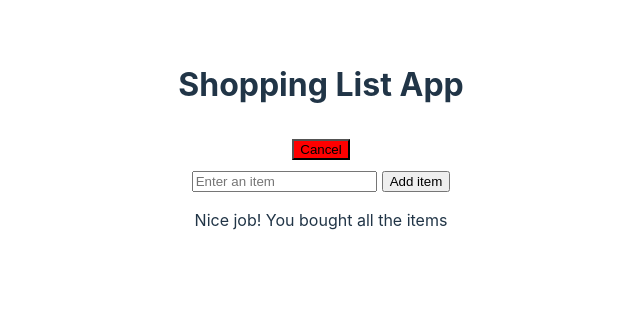
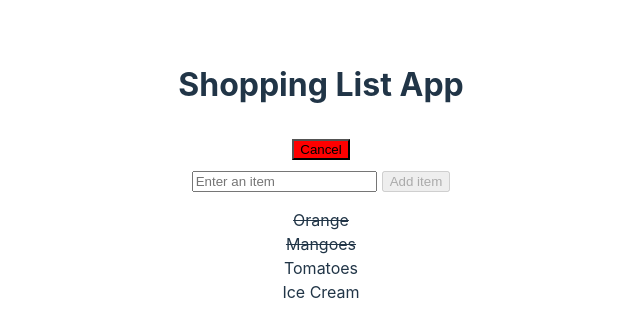
Before and after one commit to testing-region/vue-js-test, a Vue app in the folder app/: page / in a window 1280 px wide. Both pictures are taken after a click on the button "Add Item". Shown: the top 336 px of the page, without its empty margins (319-959 px from the left). Built offline with nearby package versions, Linux system fonts and the light colour scheme.

Commit message:
test dynamic css classes

```diff
--- a/app/src/components/Options.vue
+++ b/app/src/components/Options.vue
@@ -5,11 +5,10 @@ export default {
             header: "Shopping List App",
             newItem: "",
             items: [
-                /*
-                { id: 1, label: "Orange" },
-                { id: 2, label: "Mangoes" },
-                { id: 3, label: "Tomatoes" },
-                { id: 4, label: "Ice Cream" }, */
+                { id: 1, label: "Orange", purchased: true },
+                { id: 2, label: "Mangoes", purchased: true },
+                { id: 3, label: "Tomatoes", purchased: false },
+                { id: 4, label: "Ice Cream", purchased: false },
             ],
             editing: false,
         }
@@ -27,6 +26,10 @@ export default {
         doEdit(editing) {
             this.editing = editing
             this.newItem = ""
+        },
+
+        togglePurchased(item) {
+            item.purchased = !item.purchased
         }
     },
 }
@@ -35,19 +38,27 @@ export default {
 <template>
     <div class="header">
         <h1>{{ header }}</h1>
-        <button v-if="editing" @click="doEdit(false)" class="no-edit">Cancel</button>
-        <button v-else @click="doEdit(true)" class="edit">Add Item</button>
+        <button v-if="editing" @click="doEdit(false)" class="no-edit">
+            Cancel
+        </button>
+        <button v-else @click="doEdit(true)" class="edit">
+            Add Item
+        </button>
     </div>
 
     <div v-if="editing">
-        <input type="text" v-model="newItem" @keyup.enter="addItem" placeholder="Enter an item" />
-        <button type="button" class="add-item" @click="addItem">Add item</button>
+        <input type="text" v-model="newItem" placeholder="Enter an item" />
+        <button :disabled="newItem.length === 0" type="button" class="add-item" @click="addItem">
+            Add item
+        </button>
     </div>
 
     <p v-if="items.length === 0">Nice job! You bought all the items</p>
 
     <ul class="shopping-list">
-        <li v-for="item in items" :key="item.id">{{ item.label }}</li>
+        <li v-for="item in items" @click="togglePurchased(item)" :class="{ strikeout: item.purchased }" :key="item.id">
+            {{ item.label }}
+        </li>
     </ul>
 </template>
 
@@ -70,4 +81,8 @@ export default {
     background-color: green;
     margin: 8px;
 }
+
+.strikeout {
+    text-decoration-line: line-through;
+}
 </style>
```
